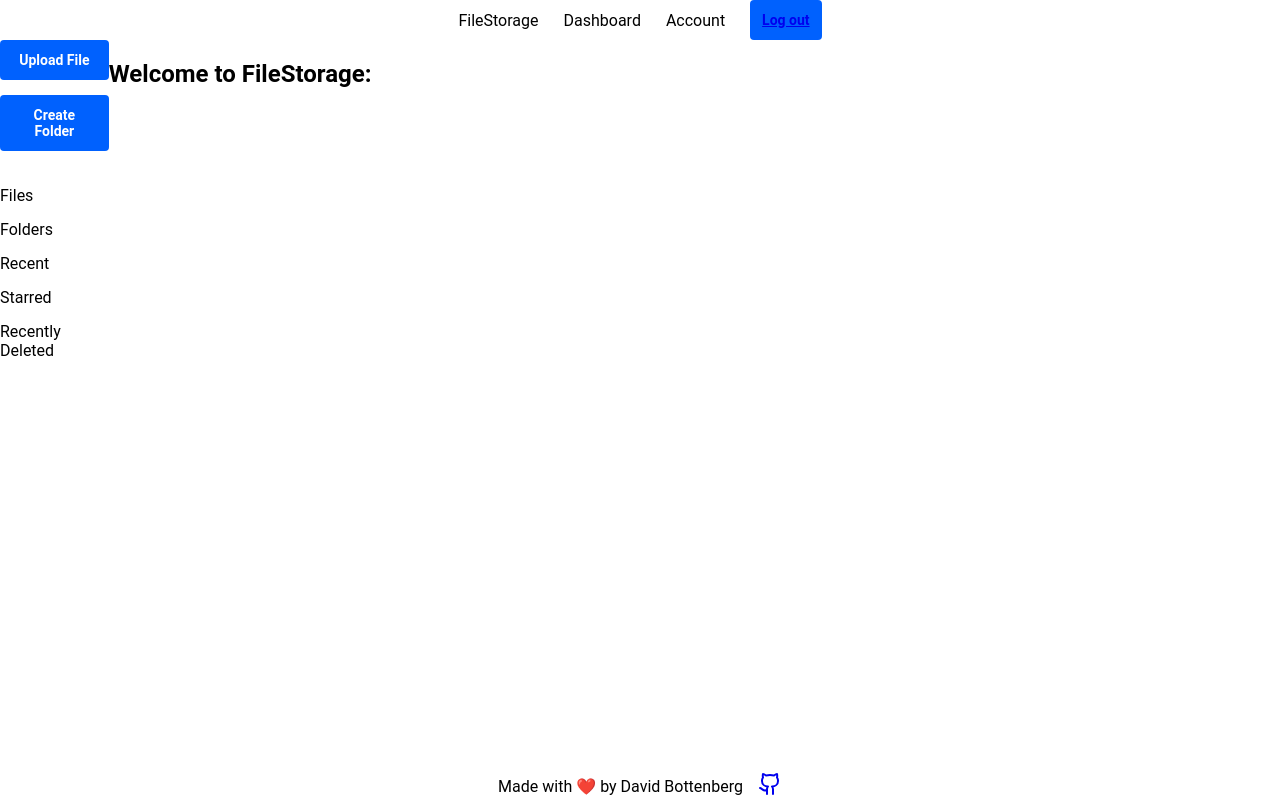
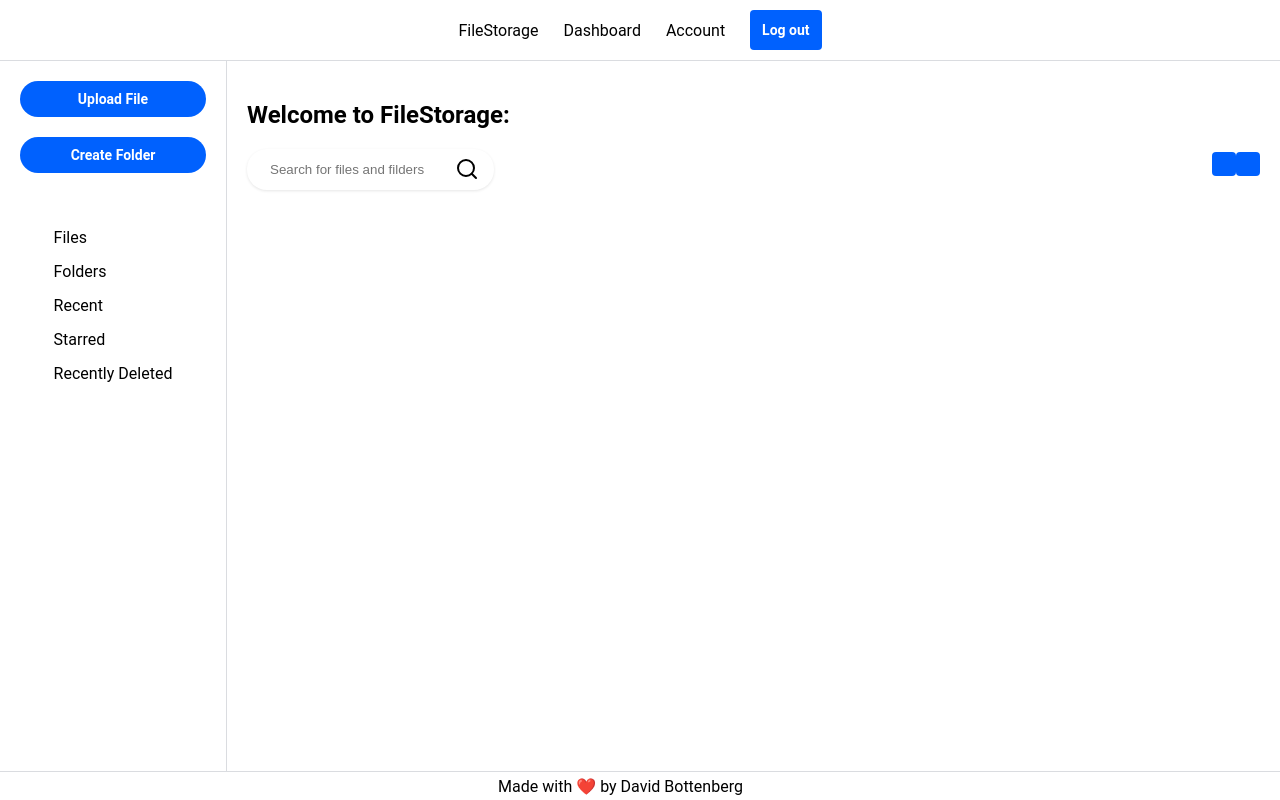
Before and after one commit to davebott-dev/fileUploader, a React (Vite) app in the folder client/: page /homepage in a window 1280 px wide. Built offline with nearby package versions, Linux system fonts and the light colour scheme; no server answers.

Commit message:
continue formatting homepage

```diff
--- a/client/src/App.css
+++ b/client/src/App.css
@@ -80,6 +80,11 @@ form > div > input {
   color: var(--primary-color);
   font-weight: bold;
 }
+a {
+  text-decoration: none;
+  color: white;
+}
+
 .rootCont {
   display: flex;
   flex-direction: column;
@@ -91,6 +96,8 @@ form > div > input {
   justify-content: center;
   align-items: center;
   gap: 25px;
+  padding: 10px 20px;
+  border-bottom: 1px solid var(--border-color);
 }
 .rootCont > div {
   display: flex;
@@ -99,14 +106,30 @@ form > div > input {
 }
 main {
   width: 100%;
+  padding: 20px;
 }
-.rootCont > div > aside,
-.rootCont > div > aside > div {
+.rootCont > div > aside {
   display: flex;
   flex-direction: column;
+  align-items: center;
+}
+.rootCont>div>aside>div+div {
+  display: flex;
+  flex-direction: column;
+
+}
+.rootCont > div > aside > div >button{
+  padding: 10px 20px;
+  border-radius: 25px;
+  font-weight: bold;
+  cursor: pointer;
+  width: 100%;
+  margin-bottom: 20px;
 }
 .rootCont > div > aside {
   gap: 35px;
+  padding: 20px;
+  border-right: 1px solid var(--border-color);
 }
 .rootCont > div > aside > div {
   gap: 15px;
@@ -117,4 +140,22 @@ footer {
   gap: 15px;
   justify-content: center;
   align-items: center;
+  border-top: 1px solid var(--border-color);
 }
+.header{
+  display: flex;
+  flex-direction: row;
+  justify-content: space-between;
+}
+.searchbar{
+  display: flex;
+  align-items: center;
+  border-radius: 20px;
+  padding: 5px 15px;
+  box-shadow: 0 1px 3px rgba(0, 0, 0, 0.1);
+}
+.searchbar>input {
+  border: none;
+  outline: none;
+  padding: 8px;
+}
--- a/client/src/Routes/index.jsx
+++ b/client/src/Routes/index.jsx
@@ -1,4 +1,5 @@
 import {useState,useEffect} from 'react';
+import {Search} from 'lucide-react';
 
 const Index = () => {
     const [user,setUser] =useState([])
@@ -16,6 +17,14 @@ const Index = () => {
     return (
         <div>
             <h2>Welcome to FileStorage: {user.username} </h2>
+            <div className="header">
+
+            <div className="searchbar">
+                <input type="text" placeholder="Search for files and filders"></input>
+                <Search/>
+            </div>
+                <div><button></button><button></button></div>
+            </div>
 
         </div>
     )
```
